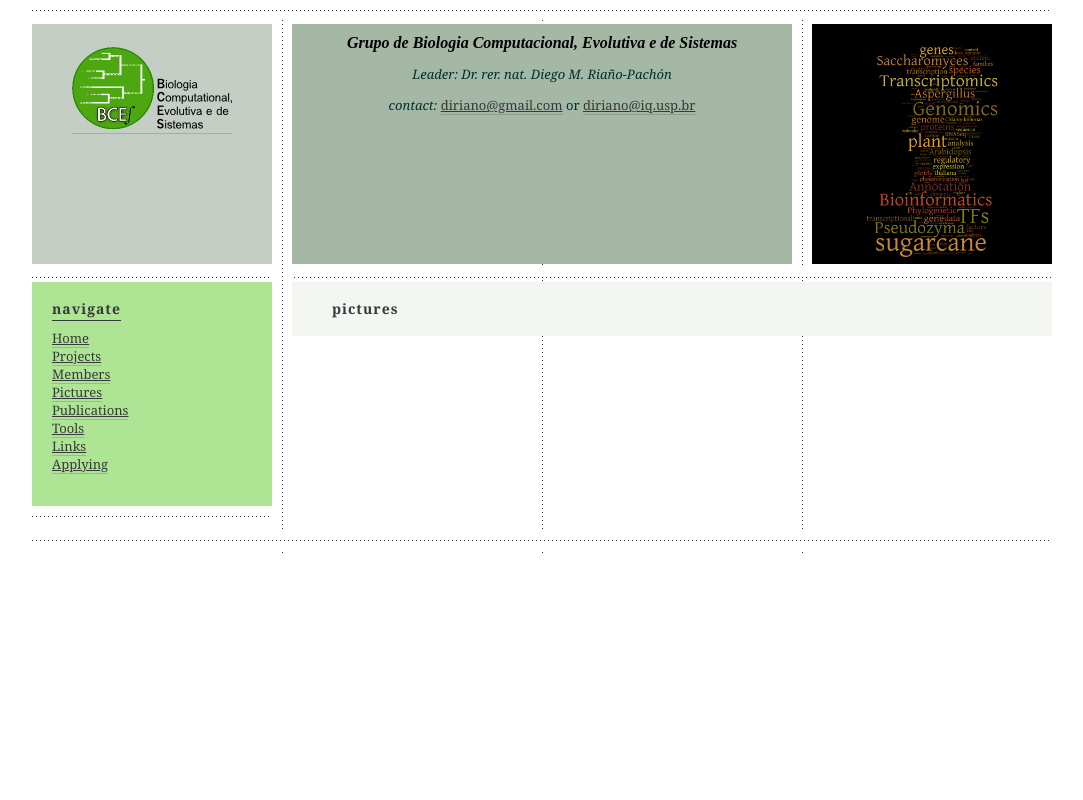
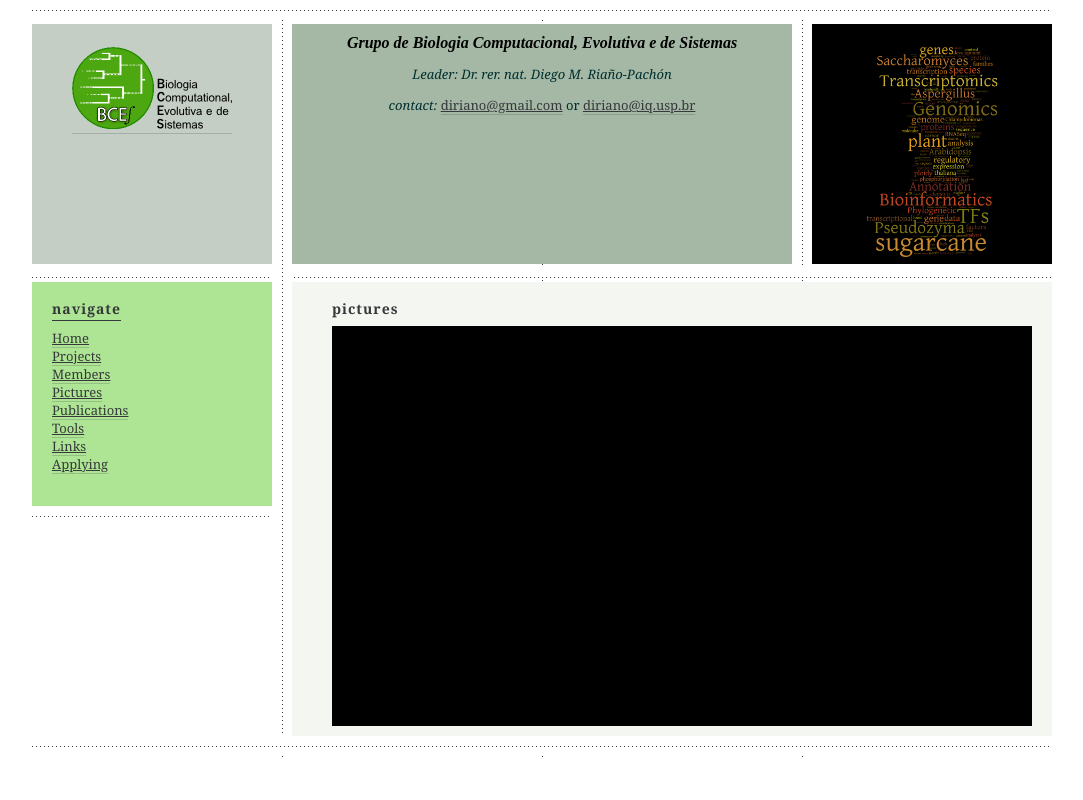
Before and after one commit to diriano/diriano.github.io, a PHP site: page /pictures.html in a window 1280 px wide. Shown: the whole page, without its empty margins (98-1181 px from the left). Run offline with PHP 8.4, Linux system fonts and the light colour scheme; some libraries are stand-ins or nearby versions.

Commit message:
Changes for pic gallery

```diff
--- a/css/quips.css
+++ b/css/quips.css
@@ -570,3 +570,4 @@
     white-space: -o-pre-wrap;    /* Opera 7 */
     word-wrap: break-word;       /* Internet Explorer 5.5+ */
 }
+.galleria{ width: 700px; height: 400px; background: #000 }
```
